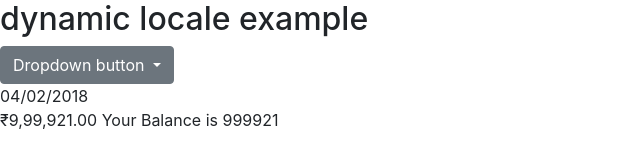
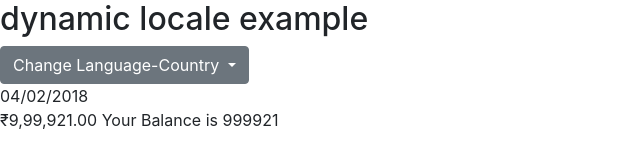
Before and after one commit to ajarvis98/angular-locale-tmh-dynamic-locale, a plain HTML site: page index.html in a window 1280 px wide. Shown: the whole page, without its empty margins (0-640 px from the left). Drawn offline with nearby package versions, Linux system fonts and the light colour scheme.

Commit message:
Update index.html

```diff
--- a/index.html
+++ b/index.html
@@ -33,7 +33,7 @@
     <!-- <button ng-click="changeLocale(" -->
         <div class="dropdown">
             <button class="btn btn-secondary dropdown-toggle" type="button" id="dropdownMenuButton" data-toggle="dropdown" aria-haspopup="true" aria-expanded="false">
-              Dropdown button
+              Change Language-Country
             </button>
             <div class="dropdown-menu" aria-labelledby="dropdownMenuButton">
               <a class="dropdown-item" href="#" ng-click="changeLocale('hi-in')">Hindi India</a>
```
